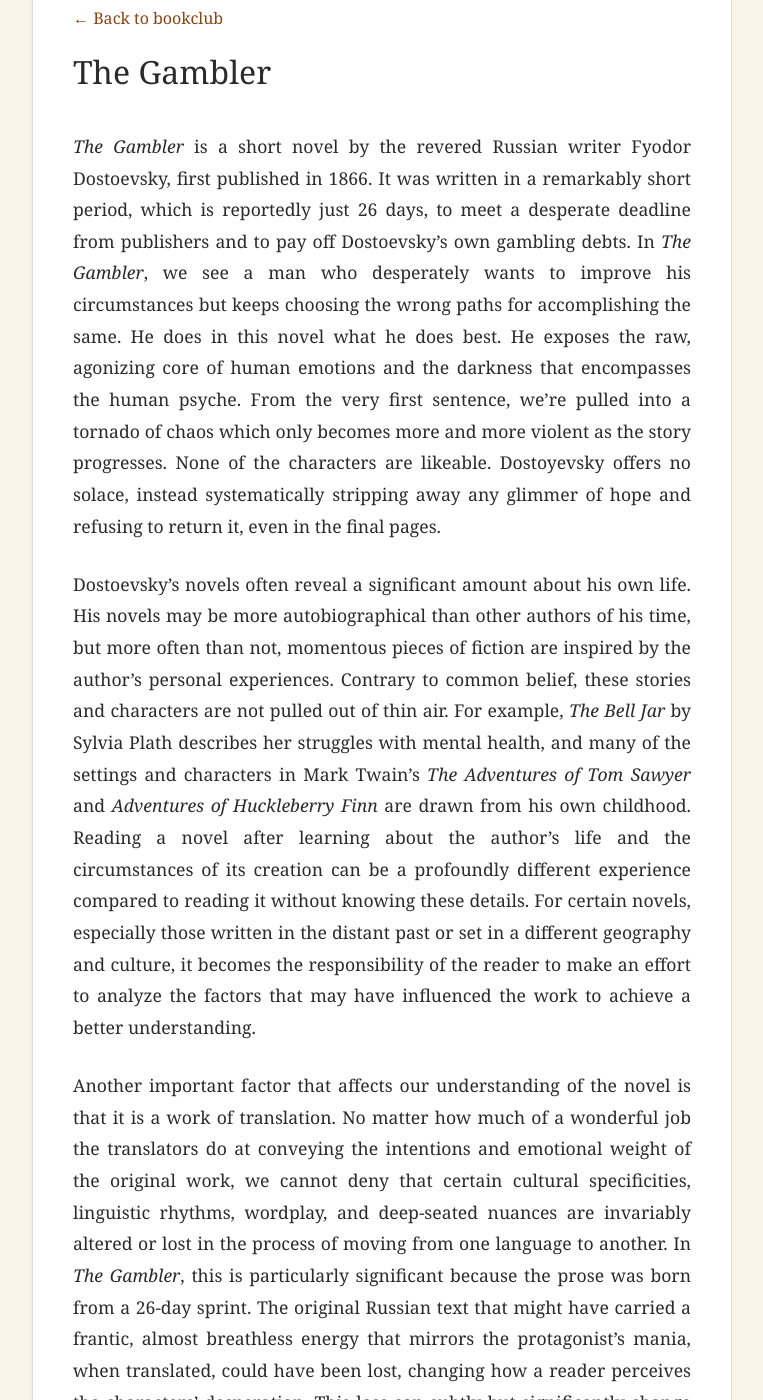
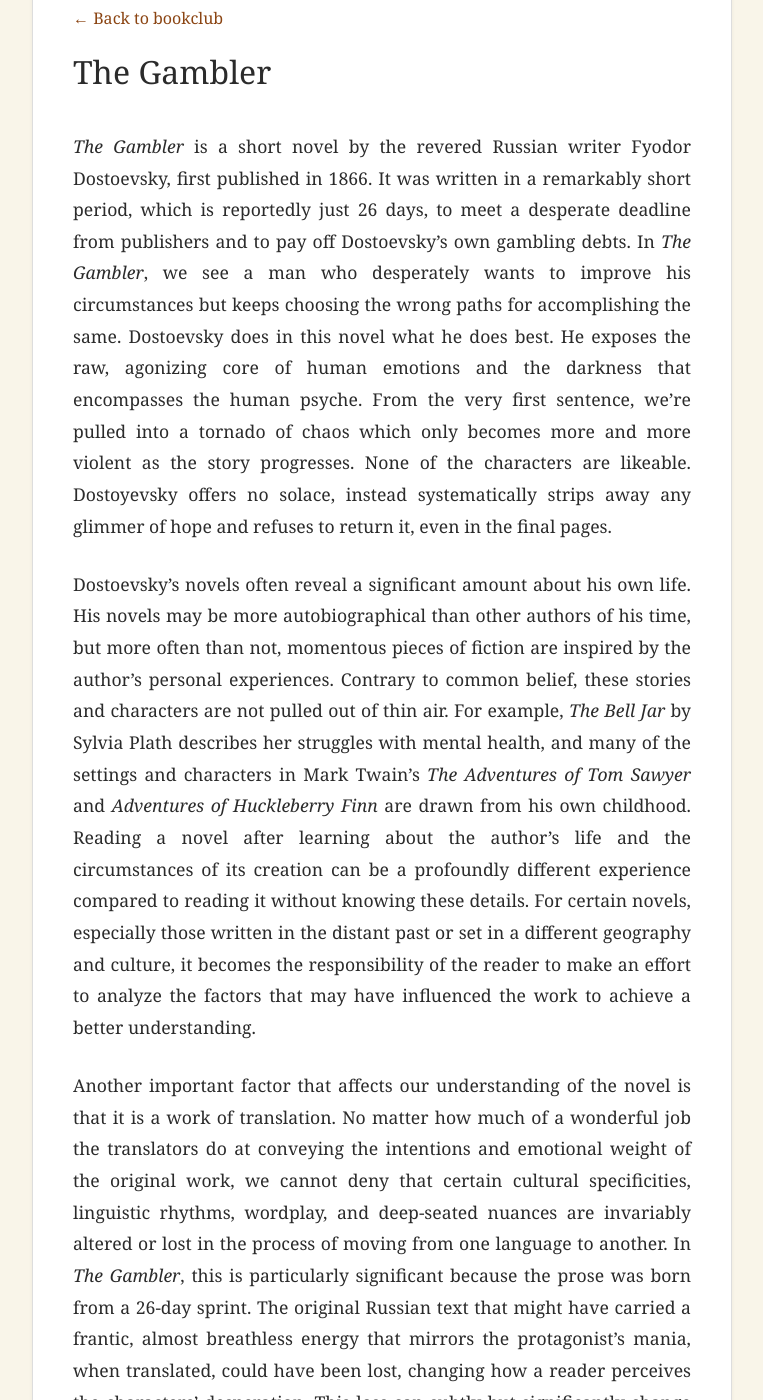
Before and after one commit to wanderersvice/wanderersvice.github.io, a Jekyll site: the page built from _bookclub/the-gambler.md, in a window 1280 px wide and 1400 px high, scrolled down 392 px. Shown: the whole window, without its empty margins (258-1021 px from the left). Built offline with Jekyll 4.4.1, drawn with Linux system fonts in a browser that asks for light colours; some of the changed text lies outside the part shown.

Commit message:
rephrase

```diff
--- a/_bookclub/the-gambler.md
+++ b/_bookclub/the-gambler.md
@@ -6,10 +6,10 @@ type: "bookclub"
 excerpt: "The Gambler is a short novel by the revered Russian writer Fyodor Dostoevsky, first published in 1866. It was written in a remarkably short period, which is reportedly just 26 days, to meet a desperate deadline from publishers and to pay off Dostoevsky’s own gambling debts."
 ---
 
-_The Gambler_ is a short novel by the revered Russian writer Fyodor Dostoevsky, first published in 1866. It was written in a remarkably short period, which is reportedly just 26 days, to meet a desperate deadline from publishers and to pay off Dostoevsky’s own gambling debts. In _The Gambler_, we see a man who desperately wants to improve his circumstances but keeps choosing the wrong paths for accomplishing the same. He does in this novel what he does best. He exposes the raw, agonizing core of human emotions and the darkness that encompasses the human psyche. From the very first sentence, we’re pulled into a tornado of chaos which only becomes more and more violent as the story progresses. None of the characters are likeable. Dostoyevsky offers no solace, instead systematically stripping away any glimmer of hope and refusing to return it, even in the final pages.
+_The Gambler_ is a short novel by the revered Russian writer Fyodor Dostoevsky, first published in 1866. It was written in a remarkably short period, which is reportedly just 26 days, to meet a desperate deadline from publishers and to pay off Dostoevsky’s own gambling debts. In _The Gambler_, we see a man who desperately wants to improve his circumstances but keeps choosing the wrong paths for accomplishing the same. Dostoevsky does in this novel what he does best. He exposes the raw, agonizing core of human emotions and the darkness that encompasses the human psyche. From the very first sentence, we’re pulled into a tornado of chaos which only becomes more and more violent as the story progresses. None of the characters are likeable. Dostoyevsky offers no solace, instead systematically strips away any glimmer of hope and refuses to return it, even in the final pages.
 
 Dostoevsky's novels often reveal a significant amount about his own life. His novels may be more autobiographical than other authors of his time, but more often than not, momentous pieces of fiction are inspired by the author's personal experiences. Contrary to common belief, these stories and characters are not pulled out of thin air. For example, _The Bell Jar_ by Sylvia Plath describes her struggles with mental health, and many of the settings and characters in Mark Twain's _The Adventures of Tom Sawyer_ and _Adventures of Huckleberry Finn_ are drawn from his own childhood. Reading a novel after learning about the author's life and the circumstances of its creation can be a profoundly different experience compared to reading it without knowing these details. For certain novels, especially those written in the distant past or set in a different geography and culture, it becomes the responsibility of the reader to make an effort to analyze the factors that may have influenced the work to achieve a better understanding.
 
-Another important factor that affects our understanding of the novel is that it is a work of translation. No matter how much of a wonderful job the translators do at conveying the intentions and emotional weight of the original work, we cannot deny that certain cultural specificities, linguistic rhythms, wordplay, and deep-seated nuances are invariably altered or lost in the process of moving from one language to another. In _The Gambler_, this is particularly significant because the prose was born from a 26-day sprint. The original Russian text that might have carried a frantic, almost breathless energy that mirrors the protagonist’s mania, when translated, could have been lost, changing how a reader perceives the characters' desperation. This loss can subtly but significantly change how a reader perceives the characters, themes, and overall message intended by the original author. This idea is discussed at length by Virginia Woolf in her essay, The Russian point of view.
+Another important factor that affects our understanding of the novel is that it is a work of translation. No matter how much of a wonderful job the translators do at conveying the intentions and emotional weight of the original work, we cannot deny that certain cultural specificities, linguistic rhythms, wordplay, and deep-seated nuances are invariably altered or lost in the process of moving from one language to another. In _The Gambler_, this is particularly significant because the prose was born from a 26-day sprint. The original Russian text that might have carried a frantic, almost breathless energy that mirrors the protagonist’s mania, when translated, could have been lost, changing how a reader perceives the characters' desperation. This loss can subtly but significantly change how a reader perceives the characters, themes, and overall message intended by the original author. This idea is discussed at length by Virginia Woolf in her essay, _The Russian point of view_.
 
 Ultimately, reading _The Gambler_ is not an exercise in pleasure, but a descent into the inevitable. Perhaps the only true hope we can glean from all of this, is found not within the pages of the novel itself, but in the real life history of the man who wrote it. The novel's protagonist is shown to be forever trapped in the relentless, cyclical hell of the roulette wheel, spending every last sum of his money in gambling. However, Dostoevsky managed to break this cycle, walking away from the gambling tables and eventually leading a life free of addiction.
```
